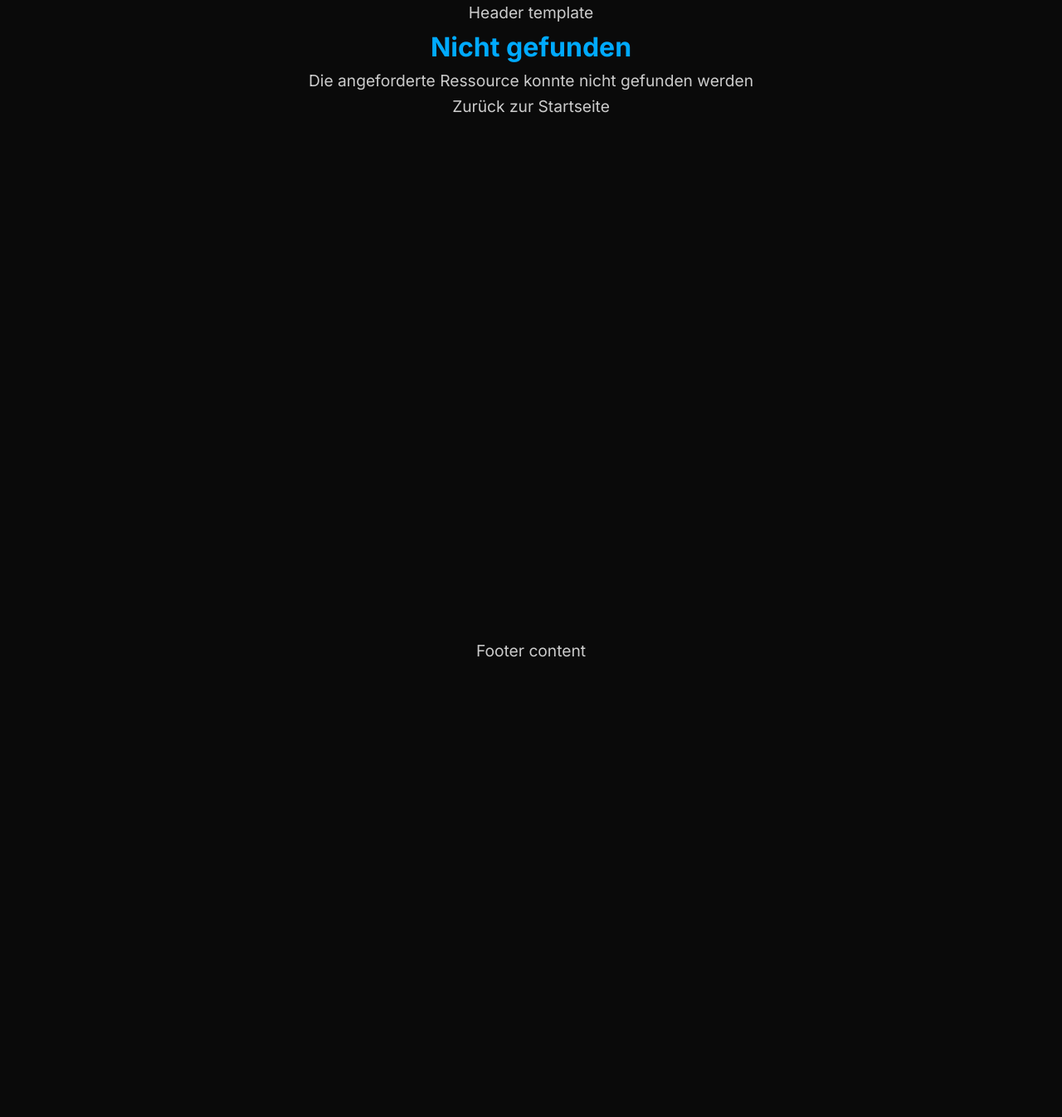
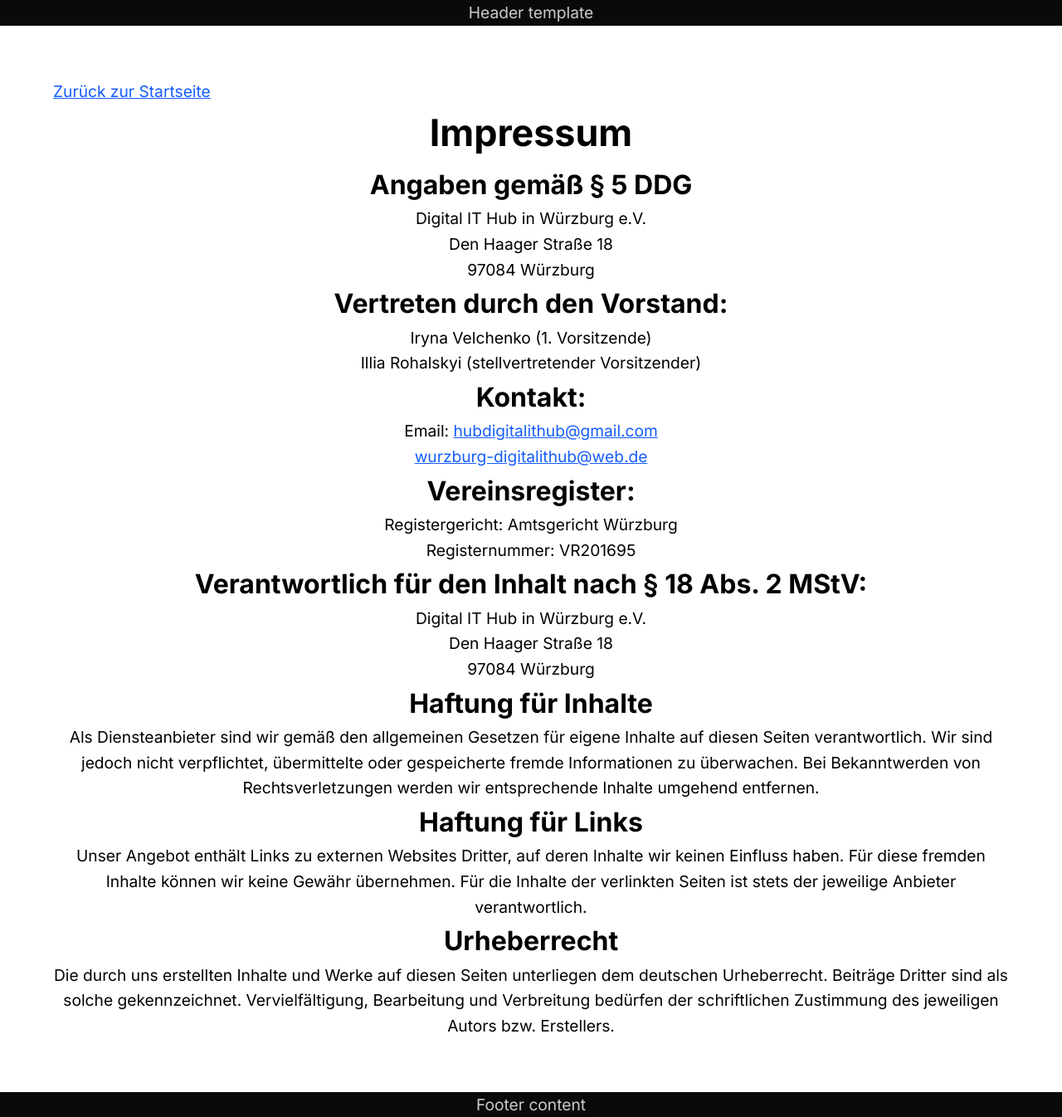
Before and after one commit to yarinka82/Digital-IT-Hub-in-Wurzburg, a Next.js app: page /impressum in a window 1280 px wide. Before the commit this address had no page. Shown: the whole page at 83% size. Before the commit the page ends 800 px from the top, so only its background shows below. Built offline with nearby package versions, Linux system fonts and the light colour scheme.

Commit message:
Impressum page

```diff
--- /dev/null
+++ b/src/app/(legal)/impressum/page.tsx
@@ -0,0 +1,78 @@
+import Link from "next/link";
+
+export default function Impressum() {
+  return (
+    <div className="p-16 bg-white text-black">
+      <div className="text-left">
+        <Link href="/" className="text-blue-600 underline hover:text-blue-800">
+          Zurück zur Startseite
+        </Link>
+      </div>
+      <h1 className="text-black">Impressum</h1>
+      <h2 className="text-black">Angaben gemäß § 5 DDG</h2>
+      <address className="not-italic">
+        Digital IT Hub in Würzburg e.V.
+        <br />
+        Den Haager Straße 18
+        <br />
+        97084 Würzburg
+      </address>
+      <h2 className="text-black">Vertreten durch den Vorstand:</h2>
+      <p>Iryna Velchenko (1. Vorsitzende)</p>
+      <p>Illia Rohalskyi (stellvertretender Vorsitzender)</p>
+      <h2 className="text-black">Kontakt:</h2>
+      <p>
+        Email:&nbsp;
+        <a
+          href="mailto:hubdigitalithub@gmail.com"
+          className="text-blue-600 underline hover:text-blue-800"
+        >
+          hubdigitalithub@gmail.com
+        </a>
+        <p>
+          <a
+            href="mailto:wurzburg-digitalithub@web.de"
+            className="text-blue-600 underline hover:text-blue-800"
+          >
+            wurzburg-digitalithub@web.de
+          </a>
+        </p>
+      </p>
+      <h2 className="text-black">Vereinsregister:</h2>
+      <p>Registergericht: Amtsgericht Würzburg</p>
+      <p>Registernummer: VR201695</p>
+      <h2 className="text-black">
+        Verantwortlich für den Inhalt nach § 18 Abs. 2 MStV:
+      </h2>
+      <address className="not-italic">
+        Digital IT Hub in Würzburg e.V.
+        <br />
+        Den Haager Straße 18
+        <br />
+        97084 Würzburg
+      </address>
+      <h2 className="text-black">Haftung für Inhalte</h2>
+      <p>
+        Als Diensteanbieter sind wir gemäß den allgemeinen Gesetzen für eigene
+        Inhalte auf diesen Seiten verantwortlich. Wir sind jedoch nicht
+        verpflichtet, übermittelte oder gespeicherte fremde Informationen zu
+        überwachen. Bei Bekanntwerden von Rechtsverletzungen werden wir
+        entsprechende Inhalte umgehend entfernen.
+      </p>
+      <h2 className="text-black">Haftung für Links</h2>
+      <p>
+        Unser Angebot enthält Links zu externen Websites Dritter, auf deren
+        Inhalte wir keinen Einfluss haben. Für diese fremden Inhalte können wir
+        keine Gewähr übernehmen. Für die Inhalte der verlinkten Seiten ist stets
+        der jeweilige Anbieter verantwortlich.
+      </p>
+      <h2 className="text-black">Urheberrecht</h2>
+      <p>
+        Die durch uns erstellten Inhalte und Werke auf diesen Seiten unterliegen
+        dem deutschen Urheberrecht. Beiträge Dritter sind als solche
+        gekennzeichnet. Vervielfältigung, Bearbeitung und Verbreitung bedürfen
+        der schriftlichen Zustimmung des jeweiligen Autors bzw. Erstellers.
+      </p>
+    </div>
+  );
+}
--- a/src/app/globals.css
+++ b/src/app/globals.css
@@ -19,6 +19,7 @@
   line-height: 1.6;
 }
 
+@layer base {
   h1,
   h2,
   h3,
@@ -36,6 +37,7 @@
   h2 {
     font-size: 2rem;
   }
+}
 
 section {
   padding: 3rem 1.5rem;
```
Lines whose indentation alone changed are shown as unchanged.
